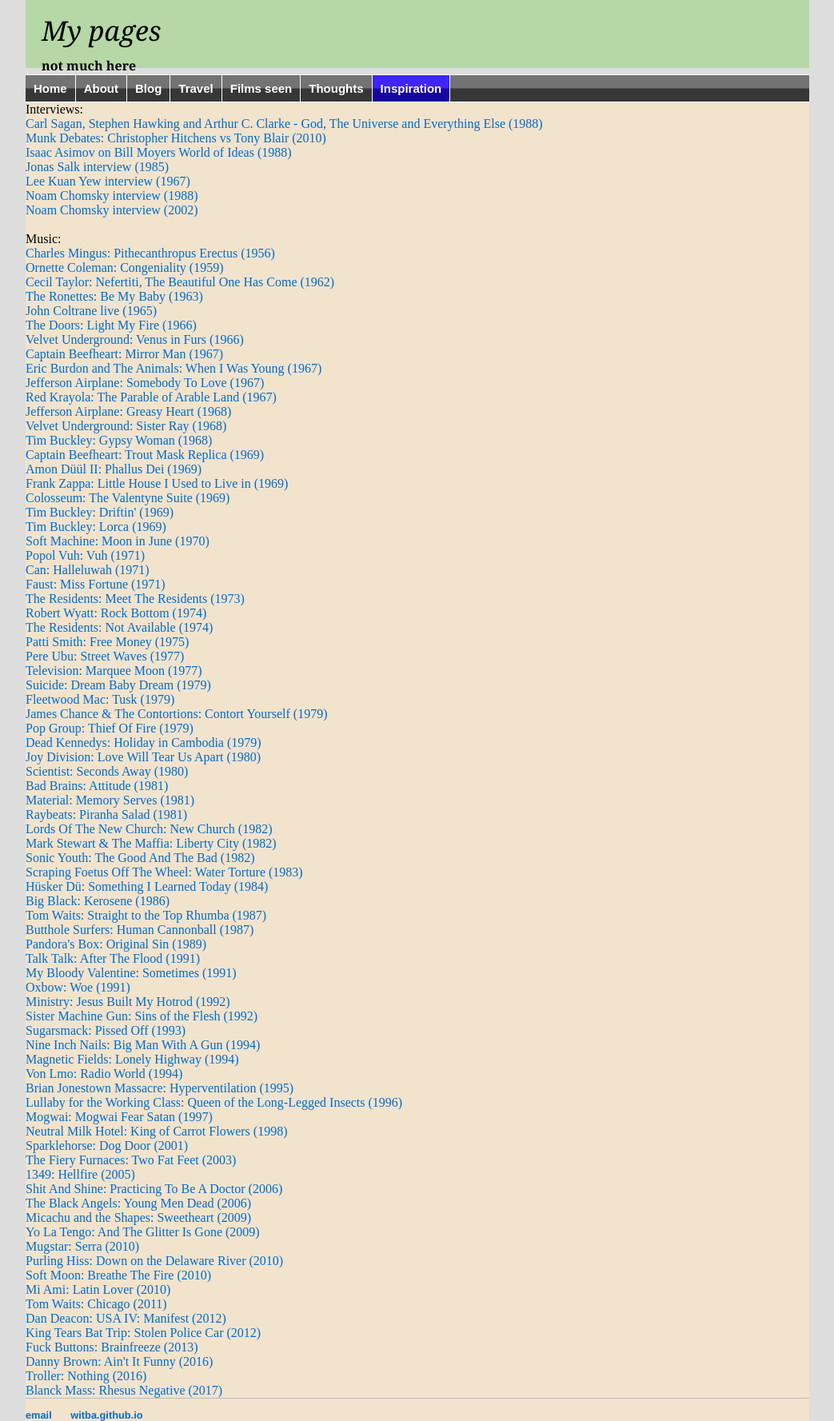
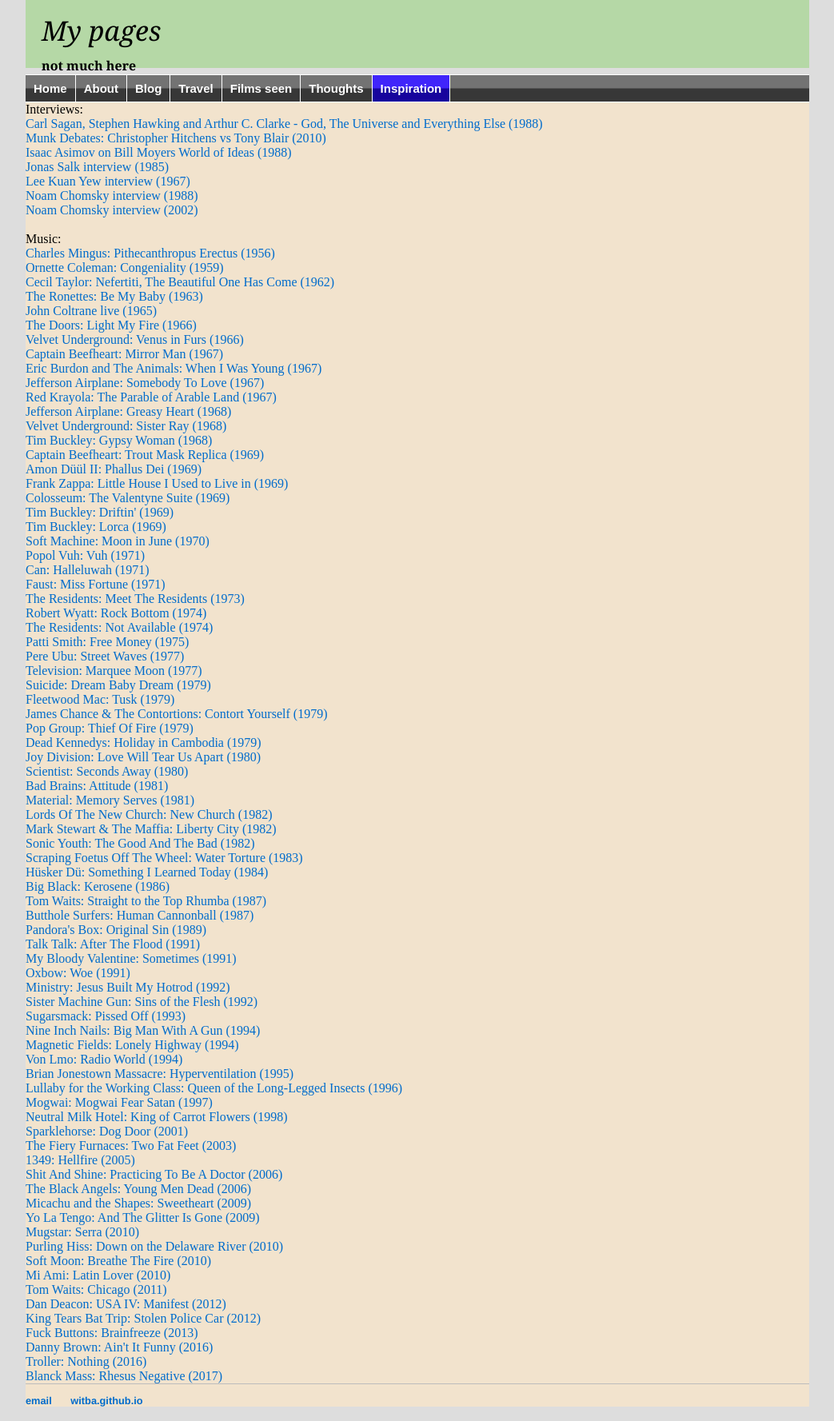
Before and after one commit to witba/witba.github.io, a Jekyll site: the page built from inspiration/index.html, in a window 1280 px wide. Shown: the whole page at 80% size, without its empty margins (118-1161 px from the left). Built offline with Jekyll 4.4.1, drawn with Linux system fonts in a browser that asks for light colours.

Commit message:
Update index.html

```diff
--- a/inspiration/index.html
+++ b/inspiration/index.html
@@ -53,7 +53,6 @@
 <a href="https://www.youtube.com/watch?v=PvU2fFKEhWw" target=_blank>Scientist: Seconds Away (1980)</a><br>
 <a href="https://www.youtube.com/watch?v=YYjqY0Yg1kk" target=_blank>Bad Brains: Attitude (1981)</a><br>
 <a href="https://www.youtube.com/watch?v=8ohbpxBzfwU" target=_blank>Material: Memory Serves (1981)</a><br>
-<a href="https://www.youtube.com/watch?v=wurq8tqUQLU" target=_blank>Raybeats: Piranha Salad (1981)</a><br>
 <a href="https://www.youtube.com/watch?v=EemqJNOSGSM" target=_blank>Lords Of The New Church: New Church (1982)</a><br>
 <a href="https://www.youtube.com/watch?v=QsTgN22rCLU" target=_blank>Mark Stewart & The Maffia: Liberty City (1982)</a><br>
 <a href="https://www.youtube.com/watch?v=W7JncJYxN8E" target=_blank>Sonic Youth: The Good And The Bad (1982)</a><br>
```
